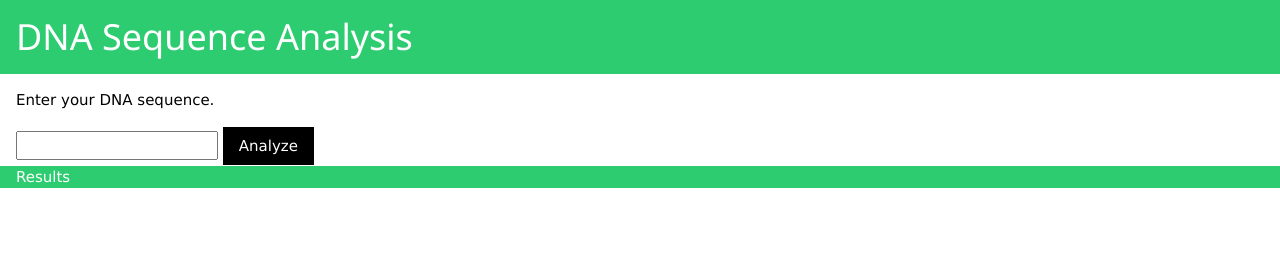
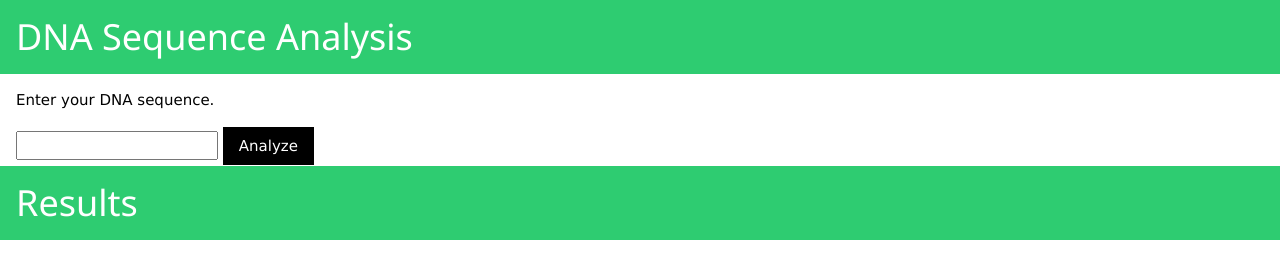
Before and after one commit to rya-nlin/App-5-alternate, a plain HTML site: page index.html in a window 1280 px wide. Drawn offline with Linux system fonts and the light colour scheme.

Commit message:
fix error in pages

```diff
--- a/index.html
+++ b/index.html
@@ -74,7 +74,7 @@
     </div>
     <div class="page" id="one">
         <div class="w3-container w3-flat-emerald">
-          <h>Results</h>
+          <h1>Results</h1>
         </div>
         <div class = "w3-container">
           <p id="results"></p>
```
